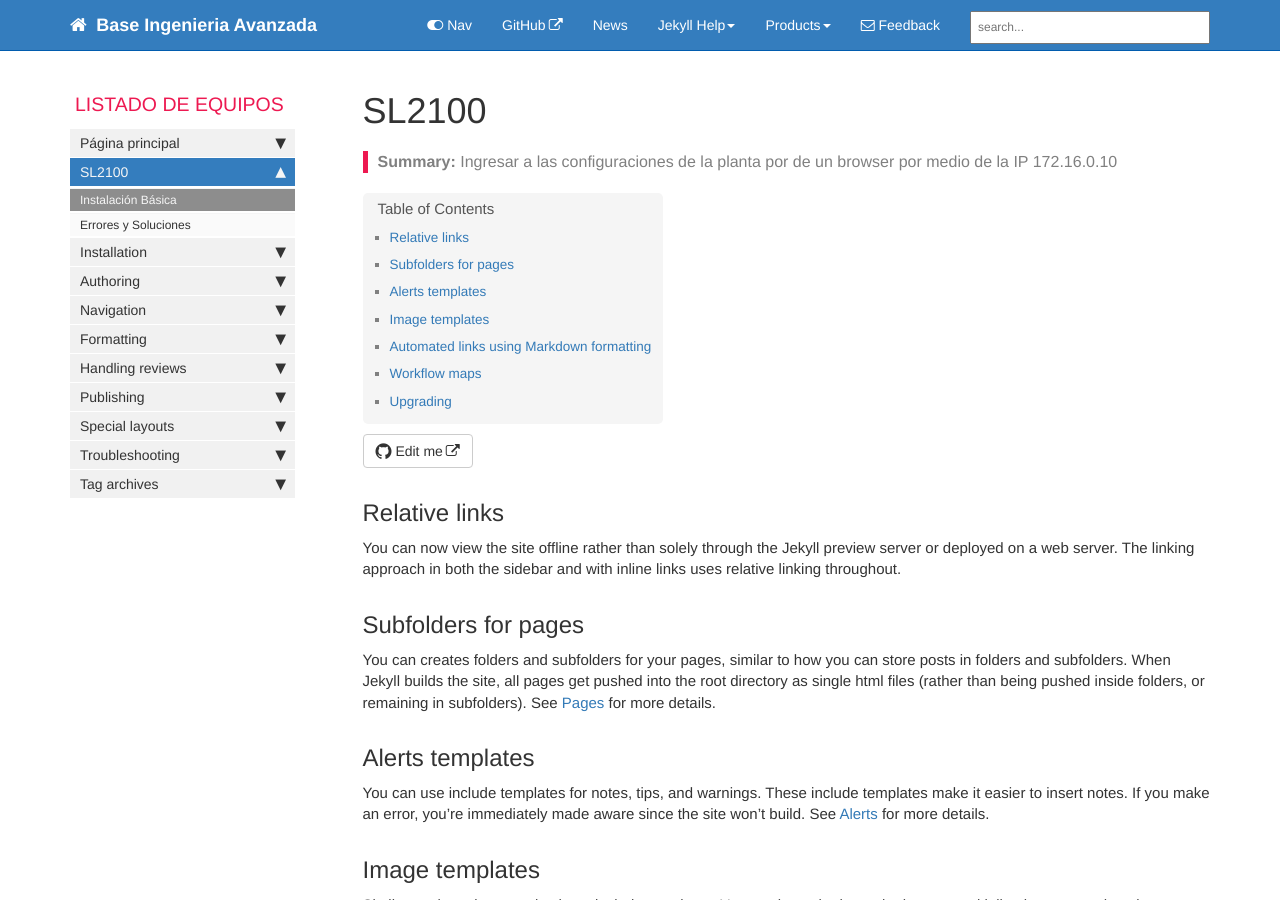
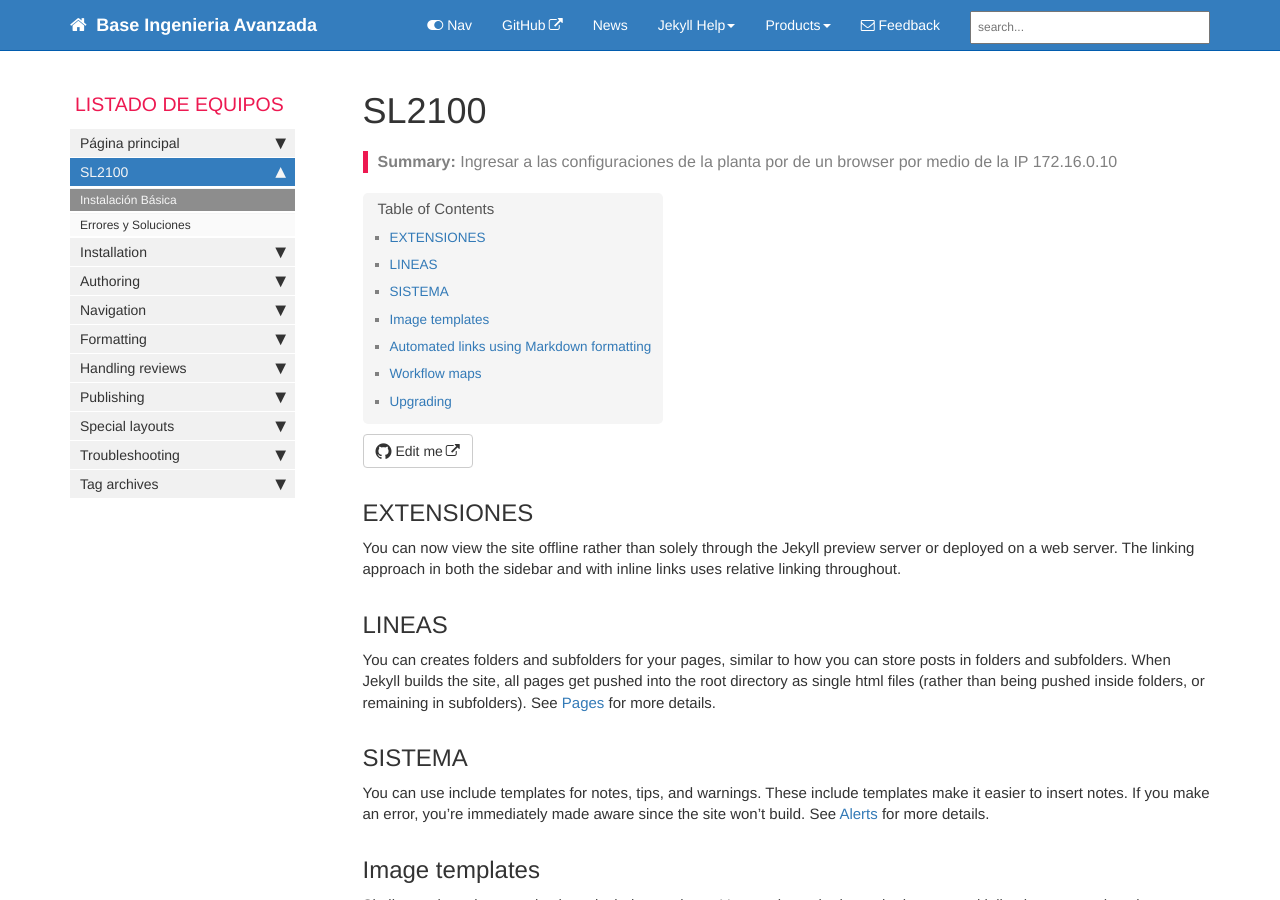
Before and after one commit to soporteiasa/soporteiasa.github.io, a Jekyll site: the page built from pages/mydoc/mydoc_release_notes_60.md, in a window 1280 px wide and 900 px high. Built offline with Jekyll 4.4.1, drawn with Linux system fonts in a browser that asks for light colours; comment, search, counter and statistics services are not loaded.

Commit message:
Update mydoc_release_notes_60.md

```diff
--- a/pages/mydoc/mydoc_release_notes_60.md
+++ b/pages/mydoc/mydoc_release_notes_60.md
@@ -9,15 +9,15 @@ permalink: mydoc_release_notes_60.html
 folder: mydoc
 ---
 
-## Relative links
+## EXTENSIONES
 
 You can now view the site offline rather than solely through the Jekyll preview server or deployed on a web server. The linking approach in both the sidebar and with inline links uses relative linking throughout.
 
-## Subfolders for pages
+## LINEAS
 
 You can creates folders and subfolders for your pages, similar to how you can store posts in folders and subfolders. When Jekyll builds the site, all pages get pushed into the root directory as single html files (rather than being pushed inside folders, or remaining in subfolders). See [Pages][mydoc_pages] for more details.
 
-## Alerts templates
+## SISTEMA
 
 You can use include templates for notes, tips, and warnings. These include templates make it easier to insert notes. If you make an error, you're immediately made aware since the site won't build. See [Alerts][mydoc_alerts] for more details.
 
```
